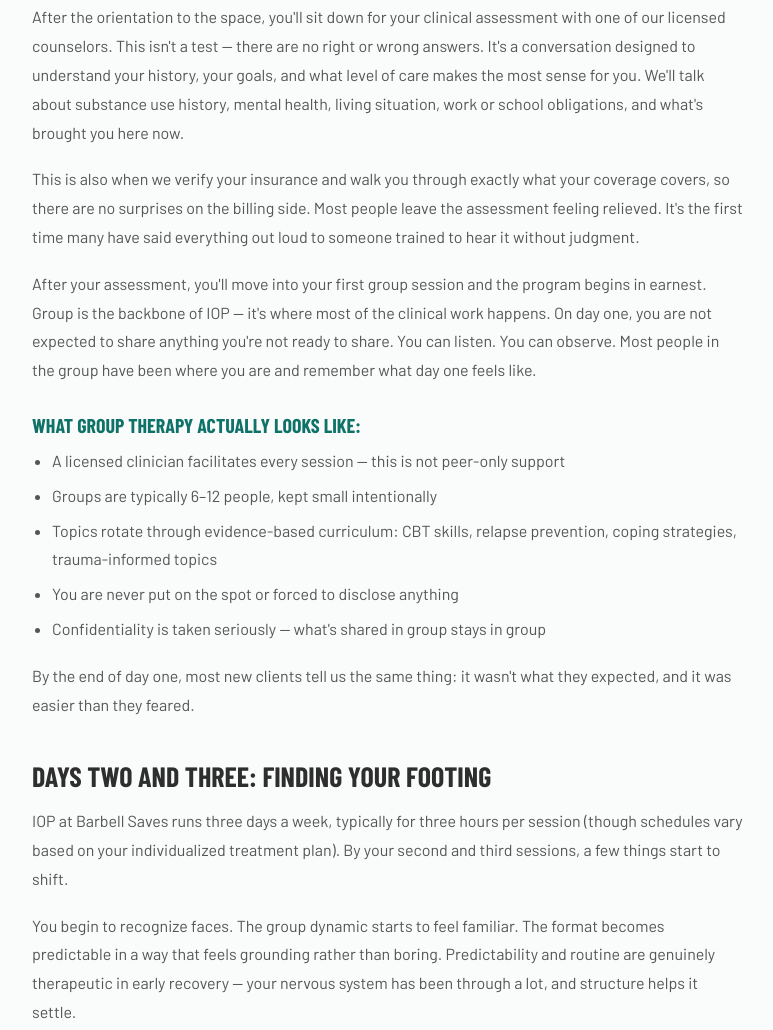
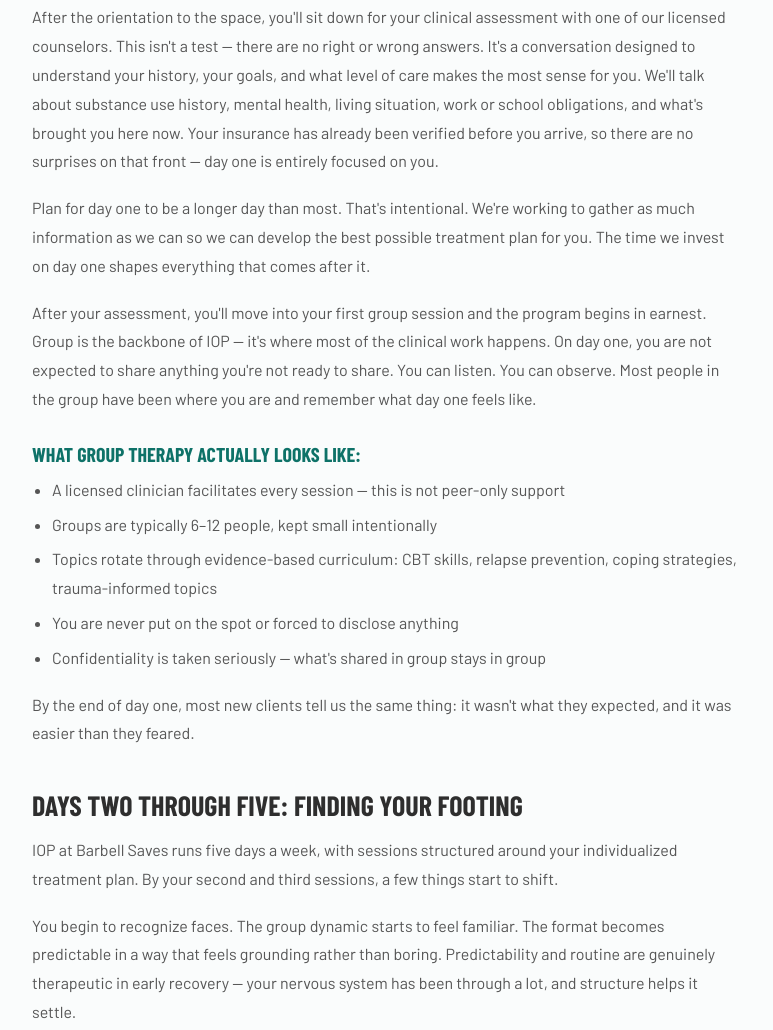
Before and after one commit to lmbest6/barbell-saves-website, a plain HTML site: page blog-first-week-iop.html in a window 1280 px wide. Shown: the part 1334-2364 px from the top of the page, without its empty margins (252-1025 px from the left). Drawn offline with nearby package versions, Linux system fonts and the light colour scheme; a web font is replaced by a local one.

Commit message:
Update first-week IOP blog with accurate program details
- Insurance verified before arrival, not during Day One
- Day One noted as longer due to thorough intake process
- IOP updated to 5 days/week and 12–16 week duration

Co-Authored-By: Claude Sonnet 4.6 <noreply@anthropic.com>

```diff
--- a/blog-first-week-iop.html
+++ b/blog-first-week-iop.html
@@ -77,8 +77,8 @@
 
   <h2>Day One: See the Space, Then Your Assessment</h2>
   <p>When you arrive for your first day, we don't throw you into a clinical session immediately. You start with a tour — a real, unhurried walk through the facility so you know where you are before anything else happens. You'll see the waiting area, the group rooms, the gym, and meet a few faces. That first look around matters more than people expect. Knowing the physical space helps your nervous system settle.</p>
-  <p>After the orientation to the space, you'll sit down for your clinical assessment with one of our licensed counselors. This isn't a test — there are no right or wrong answers. It's a conversation designed to understand your history, your goals, and what level of care makes the most sense for you. We'll talk about substance use history, mental health, living situation, work or school obligations, and what's brought you here now.</p>
-  <p>This is also when we verify your insurance and walk you through exactly what your coverage covers, so there are no surprises on the billing side. Most people leave the assessment feeling relieved. It's the first time many have said everything out loud to someone trained to hear it without judgment.</p>
+  <p>After the orientation to the space, you'll sit down for your clinical assessment with one of our licensed counselors. This isn't a test — there are no right or wrong answers. It's a conversation designed to understand your history, your goals, and what level of care makes the most sense for you. We'll talk about substance use history, mental health, living situation, work or school obligations, and what's brought you here now. Your insurance has already been verified before you arrive, so there are no surprises on that front — day one is entirely focused on you.</p>
+  <p>Plan for day one to be a longer day than most. That's intentional. We're working to gather as much information as we can so we can develop the best possible treatment plan for you. The time we invest on day one shapes everything that comes after it.</p>
   <p>After your assessment, you'll move into your first group session and the program begins in earnest. Group is the backbone of IOP — it's where most of the clinical work happens. On day one, you are not expected to share anything you're not ready to share. You can listen. You can observe. Most people in the group have been where you are and remember what day one feels like.</p>
   <h3>What Group Therapy Actually Looks Like:</h3>
   <ul>
@@ -90,8 +90,8 @@
   </ul>
   <p>By the end of day one, most new clients tell us the same thing: it wasn't what they expected, and it was easier than they feared.</p>
 
-  <h2>Days Two and Three: Finding Your Footing</h2>
-  <p>IOP at Barbell Saves runs three days a week, typically for three hours per session (though schedules vary based on your individualized treatment plan). By your second and third sessions, a few things start to shift.</p>
+  <h2>Days Two Through Five: Finding Your Footing</h2>
+  <p>IOP at Barbell Saves runs five days a week, with sessions structured around your individualized treatment plan. By your second and third sessions, a few things start to shift.</p>
   <p>You begin to recognize faces. The group dynamic starts to feel familiar. The format becomes predictable in a way that feels grounding rather than boring. Predictability and routine are genuinely therapeutic in early recovery — your nervous system has been through a lot, and structure helps it settle.</p>
   <p>You'll also begin your individual therapy track this week. Your assigned counselor will meet with you one-on-one to begin building your personalized treatment plan, set goals, and start working through whatever you came in carrying. Individual sessions are private, confidential, and entirely focused on you.</p>
   <h3>Other Things Happening in Week One:</h3>
@@ -118,7 +118,7 @@
   <p>The only thing we ask of week one is that you show up. That's it. The rest unfolds from there.</p>
 
   <h2>What Comes After Week One</h2>
-  <p>IOP at Barbell Saves typically runs 8–12 weeks, depending on your treatment plan and progress. After week one, the work deepens — but it also becomes more familiar, more relational, and often more meaningful than people expect coming in.</p>
+  <p>IOP at Barbell Saves typically runs 12–16 weeks, depending on your treatment plan and progress. After week one, the work deepens — but it also becomes more familiar, more relational, and often more meaningful than people expect coming in.</p>
   <p>You'll build skills you'll use for the rest of your life. You'll build relationships with people who understand your experience from the inside. And you'll have access to our on-site gym and fitness programming — which, as we've written about elsewhere, is one of the most underutilized and effective tools in lasting recovery.</p>
   <p>When you complete the program, you'll graduate with a free lifetime membership to our facility. Because recovery doesn't stop at discharge — and neither does our commitment to you.</p>
 
```
